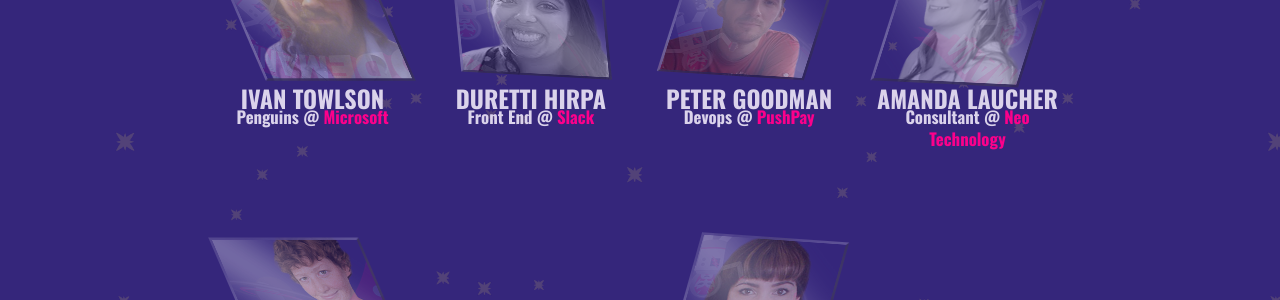
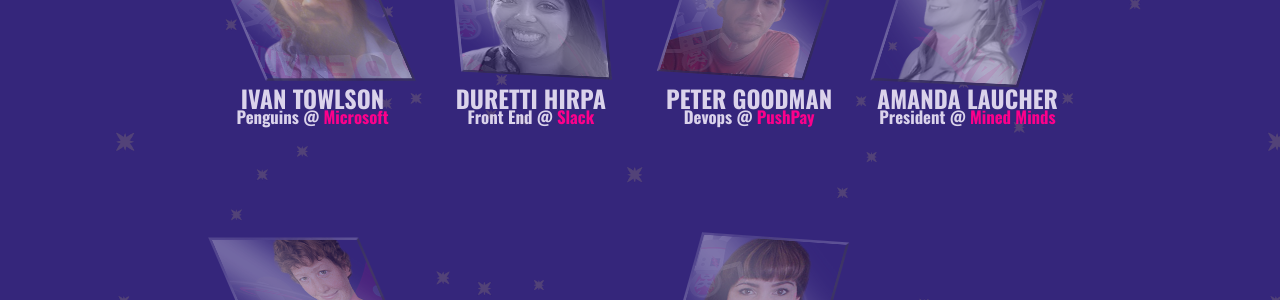
Before and after one commit to mightymuke/codemania.github.io, a Jekyll site: the page built from index.md, in a window 1280 px wide. Shown: the part 1156-1456 px from the top of the page. Built offline with Jekyll 4.4.1, drawn with Linux system fonts in a browser that asks for light colours; nearby versions of some CDN libraries; some web fonts are replaced.

Commit message:
Update Amanda's byline

```diff
--- a/index.md
+++ b/index.md
@@ -102,7 +102,7 @@
           <img src="/images/speakers/2016/amanda_laucher.png" class="speaker1" />
         </div>
         <p>Amanda Laucher</p>
-        <p class="byline">Consultant @ <span class="hilite">Neo Technology</span></p>
+        <p class="byline">President @ <span class="hilite">Mined Minds</span></p>
       </div>
       <div class="col-sm-2 hidden-xs"></div>
     </div>
```
